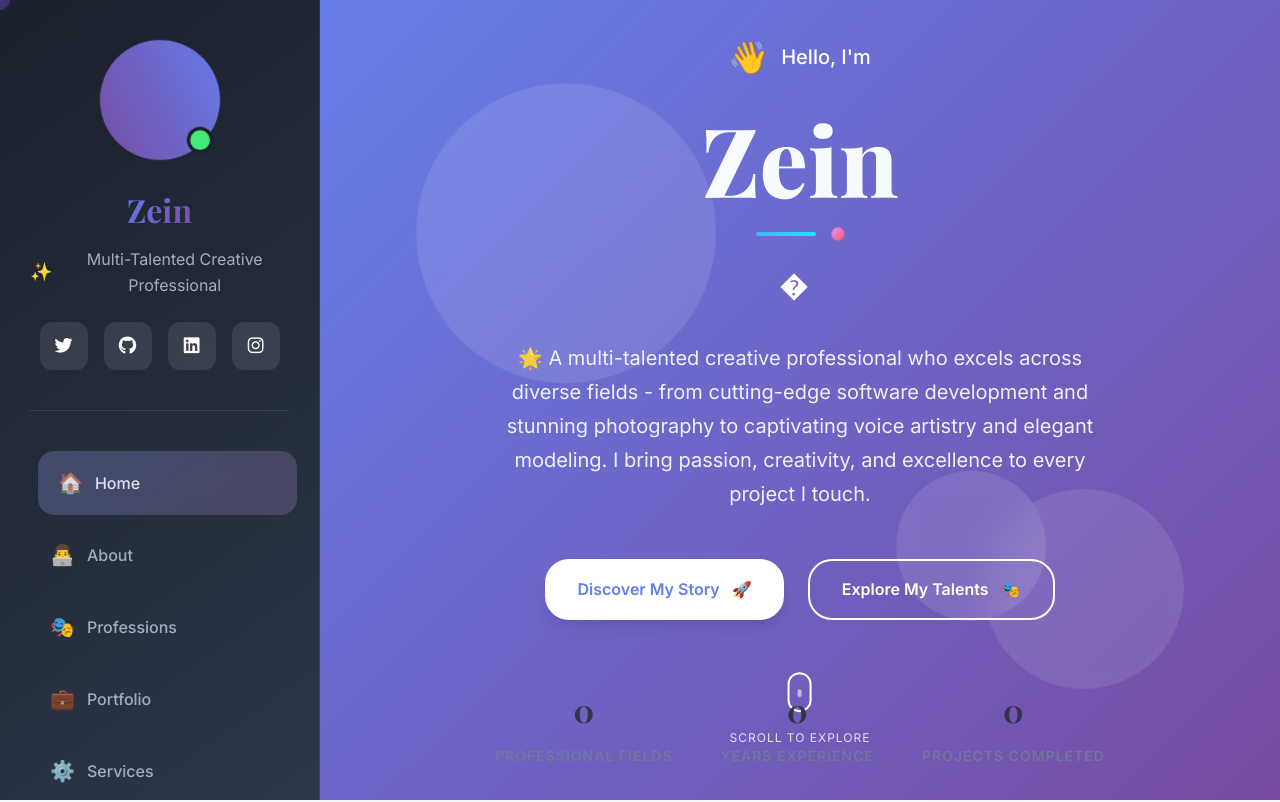
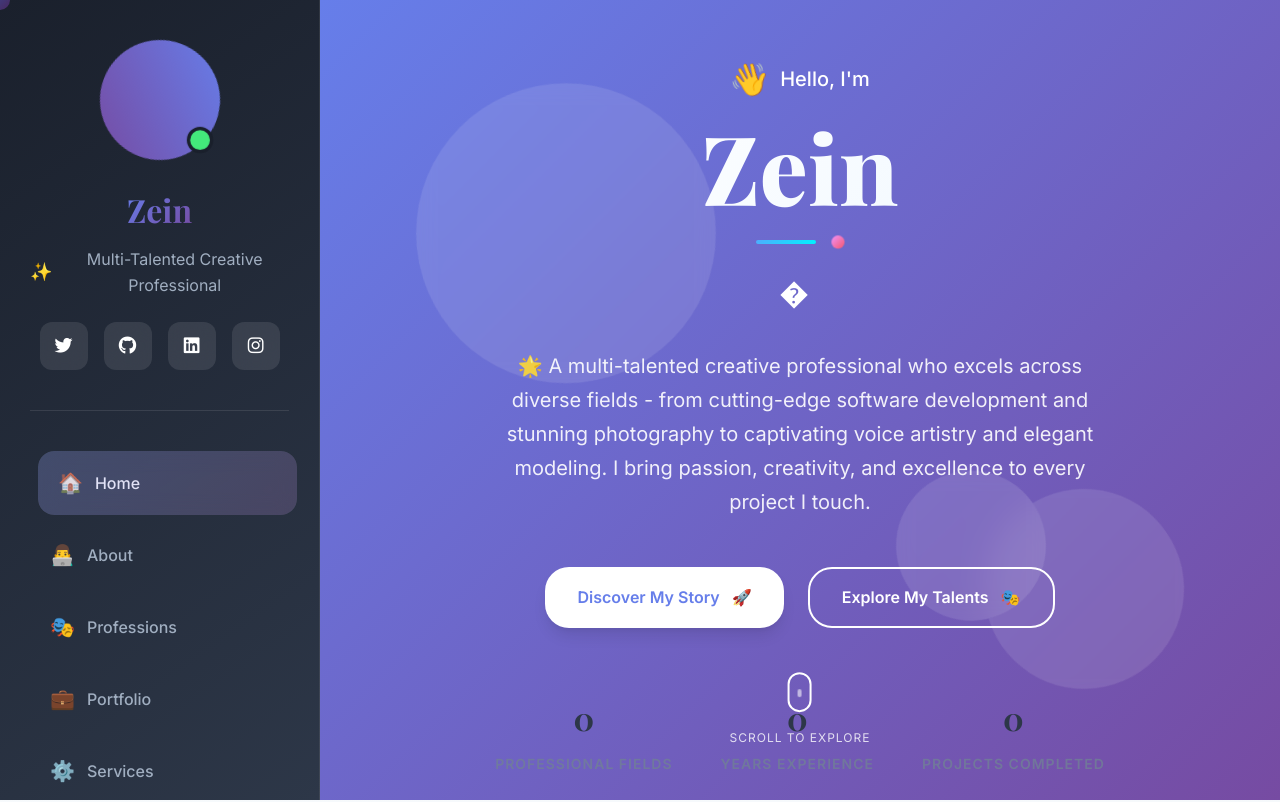
Before and after one commit to Gaetan05/zein-portfolio, a React (Vite) app: page / in a window 1280 px wide. Shown: the top 802 px of the page. Built offline with nearby package versions, Linux system fonts and the light colour scheme.

Commit message:
feat: updated hero-greeting styling

```diff
--- a/src/App.css
+++ b/src/App.css
@@ -435,8 +435,9 @@ body {
   display: flex;
   align-items: center;
   justify-content: center;
-  gap: 12px;
-  margin-bottom: 24px;
+  gap: 10px;
+  margin-bottom: 10px;
+  margin-top: 30px;
   font-size: 20px;
   font-weight: 500;
 }
```
